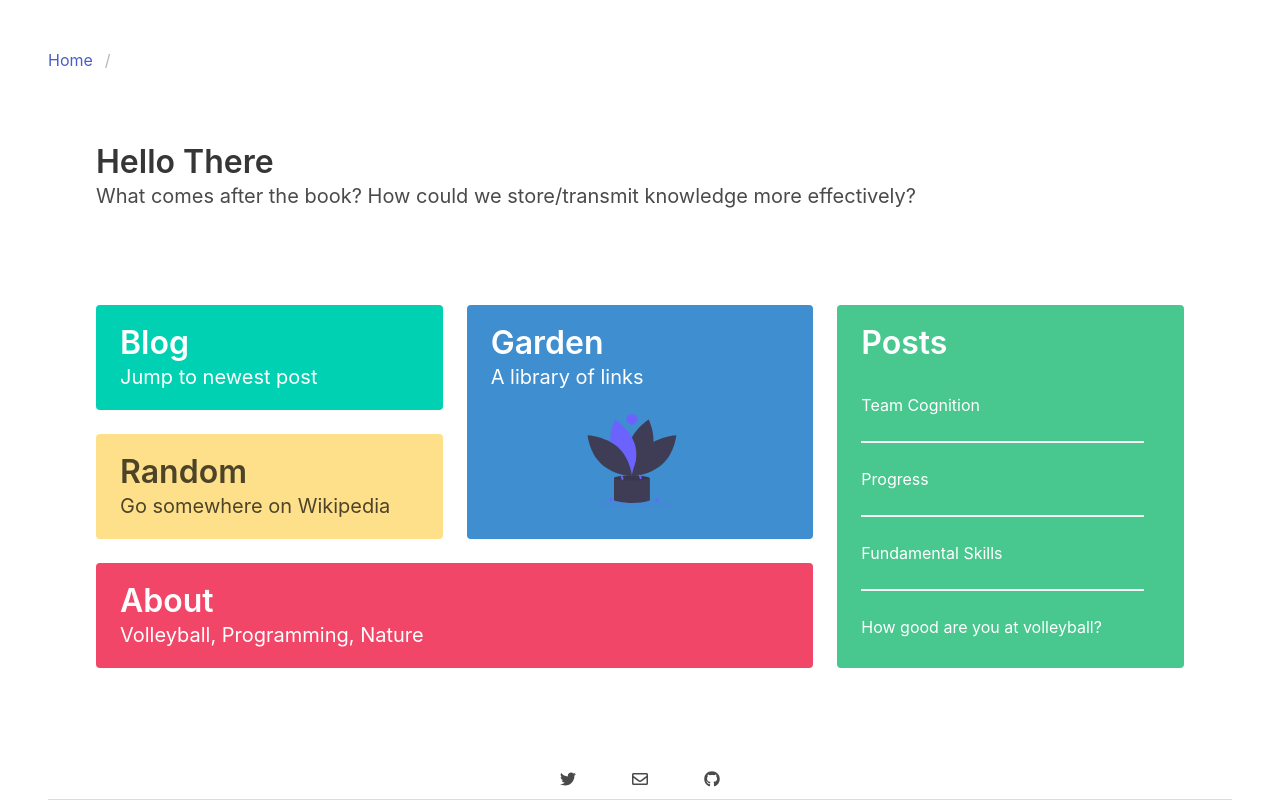
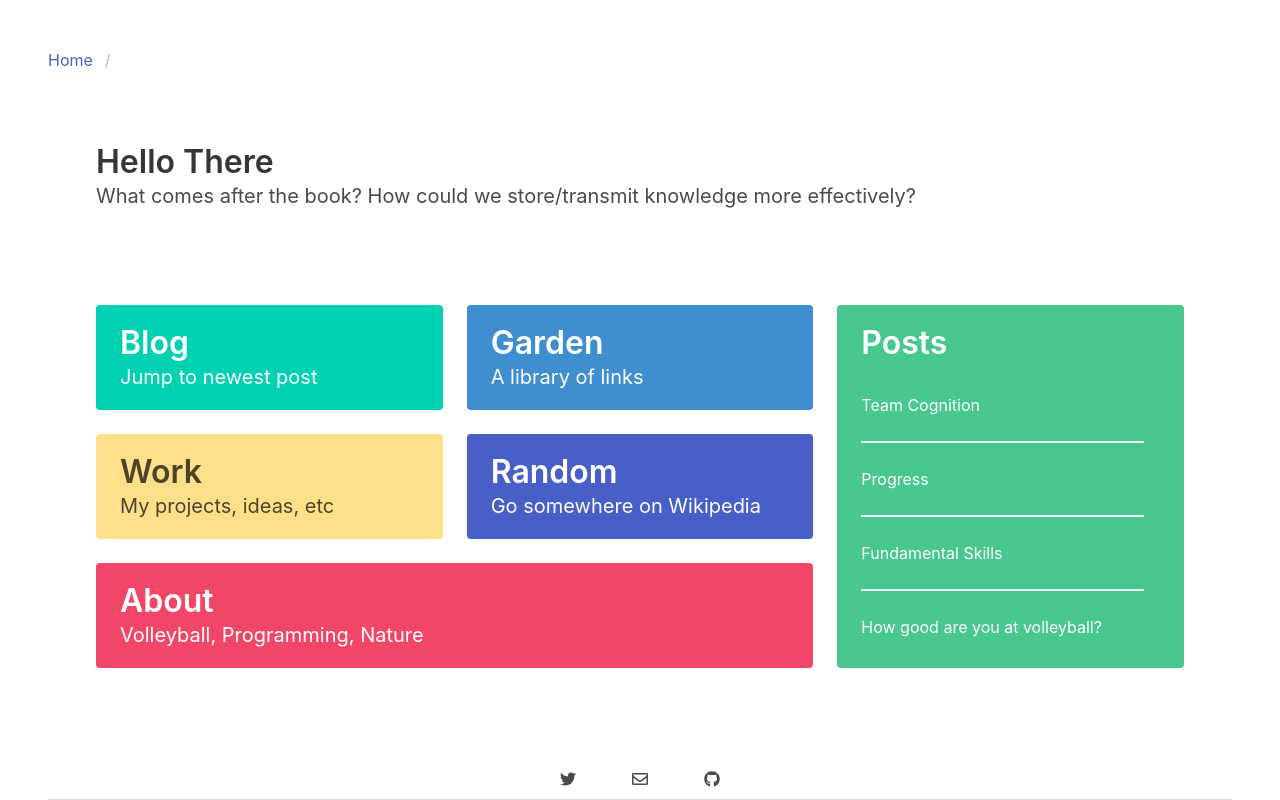
Before and after one commit to eli1797/Learning_Vue, a Vue app in the folder blog/: page / in a window 1280 px wide. Built offline with nearby package versions, Linux system fonts and the light colour scheme.

Commit message:
init and route work view, added a tile to home
colors need work

```diff
--- a/blog/src/router/index.js
+++ b/blog/src/router/index.js
@@ -45,6 +45,17 @@ Vue.use(VueRouter)
     meta: {
       breadcrumb: "Blog"
     }
+  },
+  {
+    path: '/work',
+    name: 'Work',
+    // route level code-splitting
+    // this generates a separate chunk (about.[hash].js) for this route
+    // which is lazy-loaded when the route is visited.
+    component: () => import(/* webpackChunkName: "blog" */ '../views/Work.vue'),
+    meta: {
+      breadcrumb: "Work"
+    }
   }
 ]
 
--- a/blog/src/views/Home.vue
+++ b/blog/src/views/Home.vue
@@ -24,19 +24,23 @@
                   <p class="title">Blog</p>
                   <p class="subtitle">Jump to newest post</p>
                 </router-link>
-                <a class="tile is-child notification is-warning" href="https://en.wikipedia.org/wiki/Special:Random" target="_blank">
+                <router-link class="tile is-child notification is-warning" to="/work">
+                  <p class="title">Work</p>
+                  <p class="subtitle">My projects, ideas, etc</p>
+                </router-link>
+              </div>
+              <div class="tile is-parent is-vertical">
+                <router-link class="tile is-child notification is-info" to="/garden">
+                  <p class="title">Garden</p>
+                  <p class="subtitle">A library of links</p>
+<!--                   <figure class="image is-3by1 is-hidden-mobile">
+                    <img src="../assets/undraw_Gardening.svg">
+                  </figure> -->
+                </router-link>
+                <a class="tile is-child notification is-link" href="https://en.wikipedia.org/wiki/Special:Random" target="_blank">
                   <p class="title">Random</p>
                   <p class="subtitle">Go somewhere on Wikipedia</p>
                 </a>
-              </div>
-              <div class="tile is-parent">
-                <router-link class="tile is-child notification is-info" to="/garden">
-                  <p class="title">Garden</p>
-                  <p class="subtitle">A library of links</p>
-                  <figure class="image is-3by1 is-hidden-mobile">
-                    <img src="../assets/undraw_Gardening.svg">
-                  </figure>
-                </router-link>
               </div>
             </div>
             <div class="tile is-parent">
--- /dev/null
+++ b/blog/src/views/Work.vue
@@ -0,0 +1,9 @@
+<template>
+  <div class="work">
+    <section>
+      <div class="container">
+        <h1>Work item</h1>
+      </div>
+    </section>
+  </div>
+</template>
```
Also changed, not shown: blog/src/views/About.vue (+2 -6 lines).
